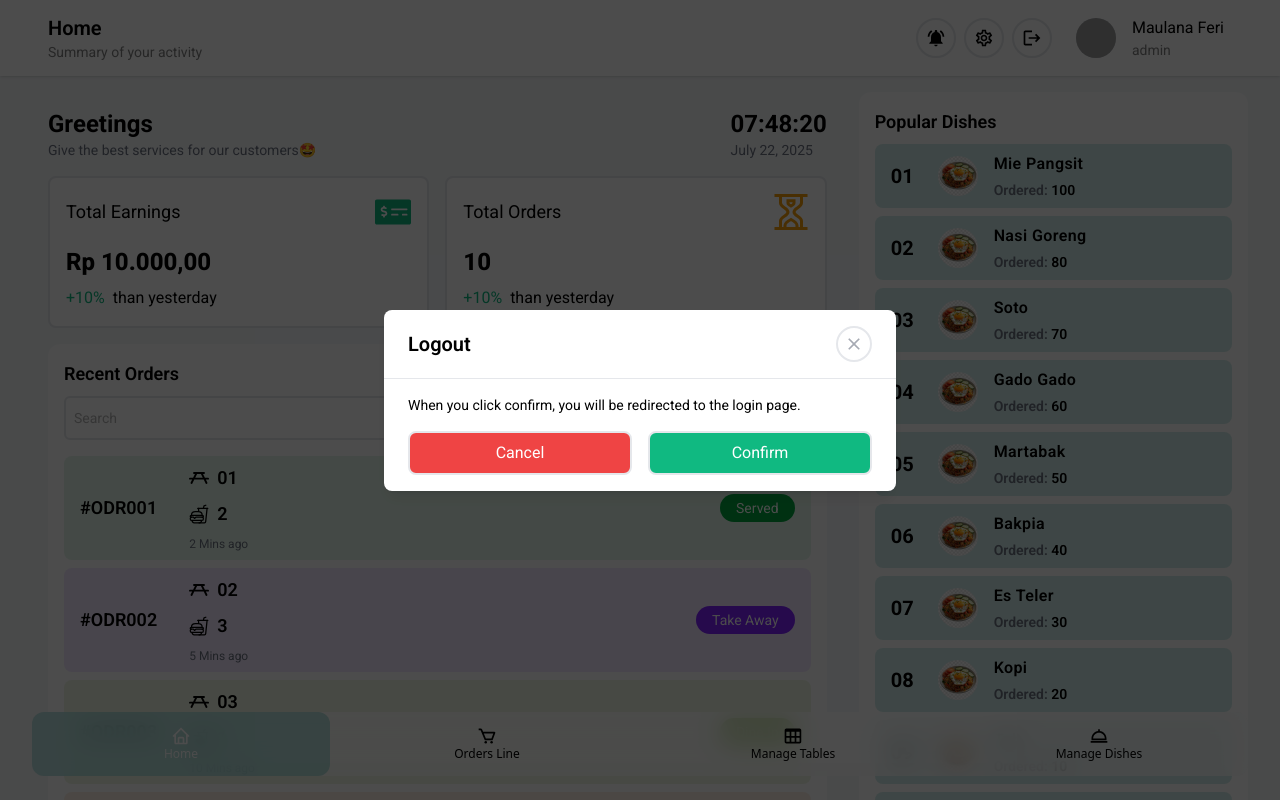
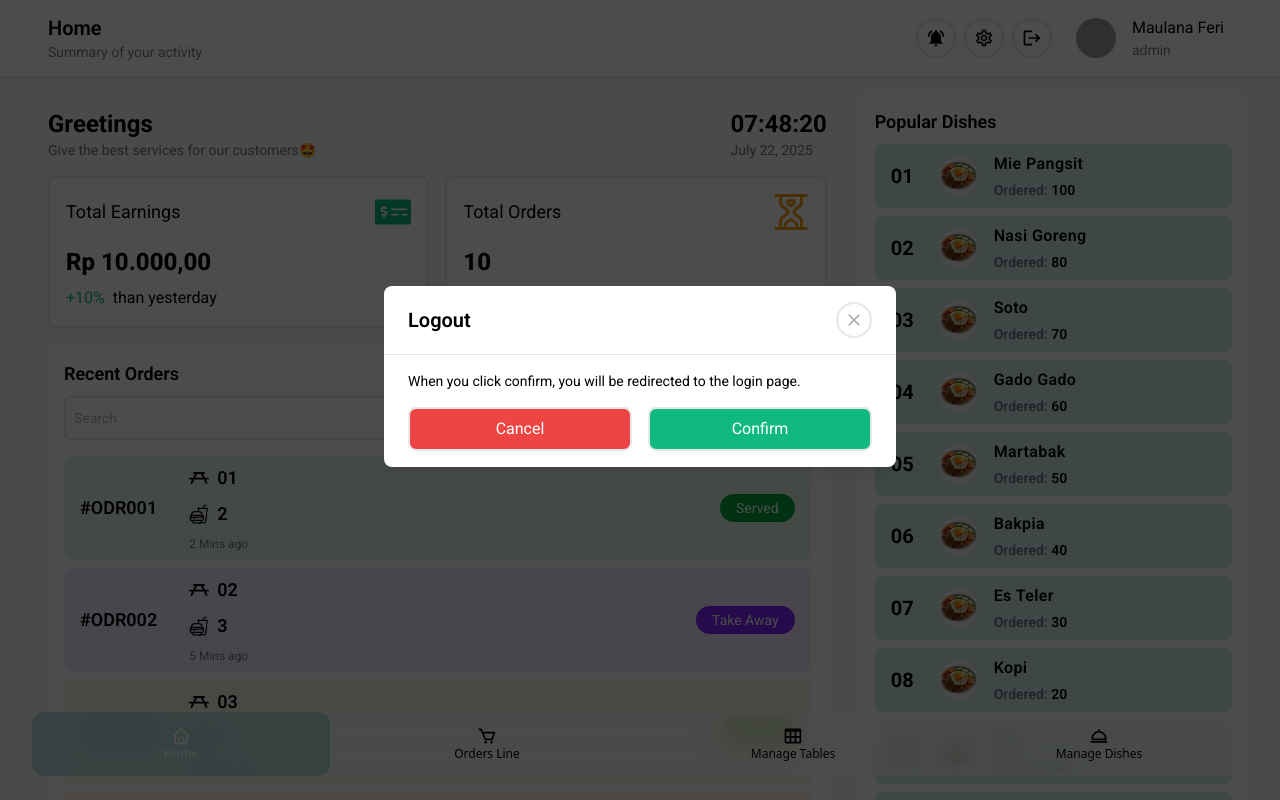
Before and after one commit to Ferrr1/restaurant-web-app, a React (Vite) app in the folder frontend/: page / in a window 1280 px wide. Both pictures are taken after a click on the button 1031 px from the left and 38 px from the top of the page. Shown: the top 800 px of the page. Built offline with nearby package versions, Linux system fonts and the light colour scheme; grey boxes are pictures that could not be loaded.

Commit message:
fix: modal fix

```diff
--- a/frontend/src/components/ui/Modal.jsx
+++ b/frontend/src/components/ui/Modal.jsx
@@ -11,7 +11,7 @@ const Modal = ({ isOpen, onClose, title, children }) => {
             initial={{ opacity: 0, scale: 0.9 }}
             animate={{ opacity: 1, scale: 1 }}
             exit={{ opacity: 0, scale: 0.9 }}
-            className="bg-surface rounded-lg mb-20 lg:mb-0 shadow-lg w-full max-w-lg max-h-[calc(100vh-10rem)] overflow-y-auto scrollbar-hide mx-4"
+            className="bg-surface rounded-lg mb-20 lg:mb-12 shadow-lg w-full max-w-lg max-h-[calc(100vh-10rem)] overflow-y-auto scrollbar-hide mx-4"
           >
             <div className="flex justify-between items-center px-6 py-4 border-b border-b-border">
               <h2 className="text-xl text-text font-semibold">{title}</h2>
```
